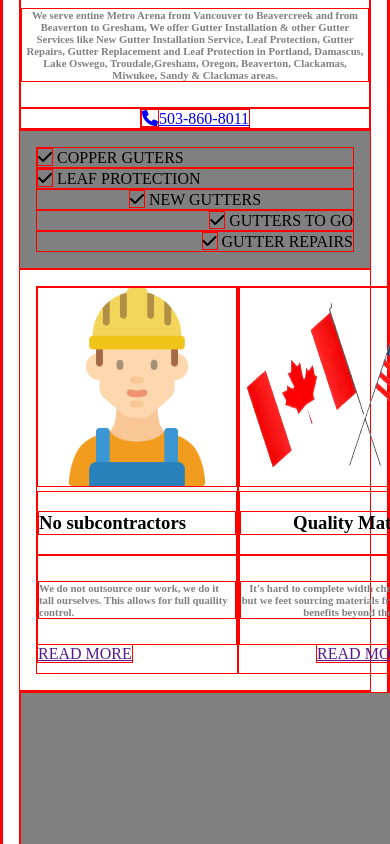
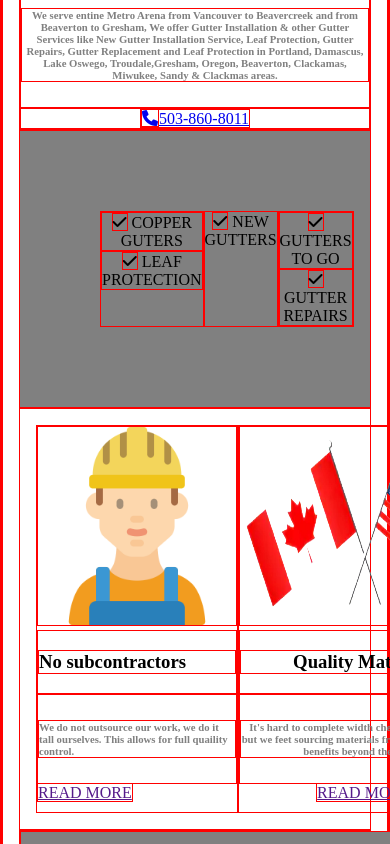
Before and after one commit to marccgarcia/ResponsiveMenu, a plain HTML site: page index.html in a window 390 px wide. Shown: the part 1420-2264 px from the top of the page. Drawn offline with Linux system fonts and the light colour scheme.

Commit message:
ResponsiveMenu

```diff
--- a/index.html
+++ b/index.html
@@ -52,21 +52,27 @@
    </div>
 
    <div id="tiks">
-     <div id="copper-gutters">
+     <div>
+     <div class="capa-tiks">
        <i class="fa-solid fa-check"></i> COPPER GUTERS
      </div>
-       <div id="leaf-protection">
+       <div class="capa-tiks">
         <i class="fa-solid fa-check"></i> LEAF PROTECTION
       </div>
-        <div id="new-gutters">
+</div>
+
+      <div class="capa-tiks">
           <i class="fa-solid fa-check"></i> NEW GUTTERS
         </div>
-          <div id="gutters-to-go">
+
+        <div>
+          <div class="capa-tiks">
             <i class="fa-solid fa-check"></i> GUTTERS TO GO
           </div>
-            <div id="gutter-repairs">
+          <div class="capa-tiks">
               <i class="fa-solid fa-check"></i> GUTTER REPAIRS
             </div>
+          </div>
     </div>
 
 <div id="capa">
--- a/style.css
+++ b/style.css
@@ -123,34 +123,11 @@ body {
 }
 
 #tiks {
-  padding: 1em;
-  background-color: gray;
-  color: gray;
-}
-
-#copper-gutters {
-  color: black;
-  text-align: left;
-}
-
-#leaf-protection {
-  color: black;
-  text-align: left;
-}
-
-#new-gutters {
-  color: black;
-  text-align: center;
-}
-
-#gutters-to-go {
-  color: black;
-  text-align: right;
-}
-
-#gutter-repairs {
-  color: black;
-  text-align:right;
+    display: grid;
+    grid-template-columns: 1fr 1fr 1fr;
+    padding: 5em;
+    background-color: gray;
+    color: black;
 }
 
 #capa {
@@ -227,7 +204,7 @@ body {
 }
 
 #capa-principal {
-  padding: 10em;
+  padding: 5em;
   background-color: white;
   color: black;
 }
```
